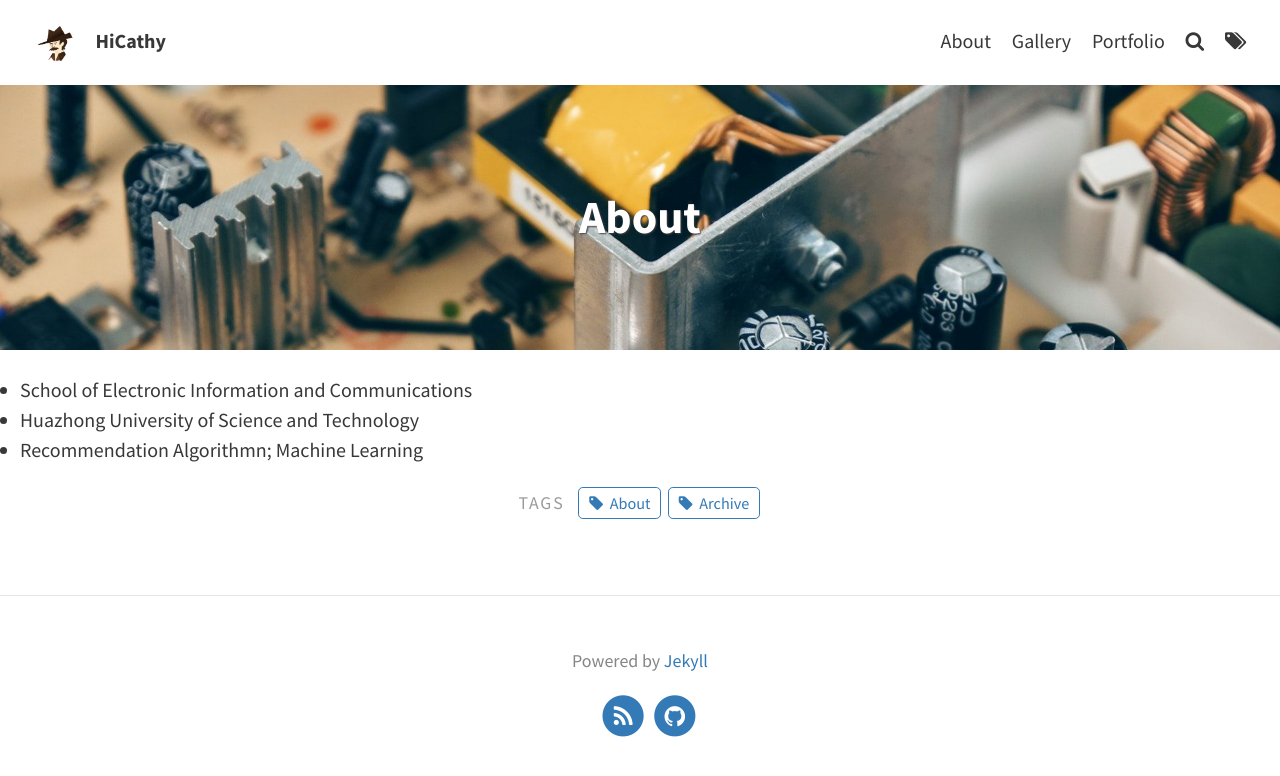
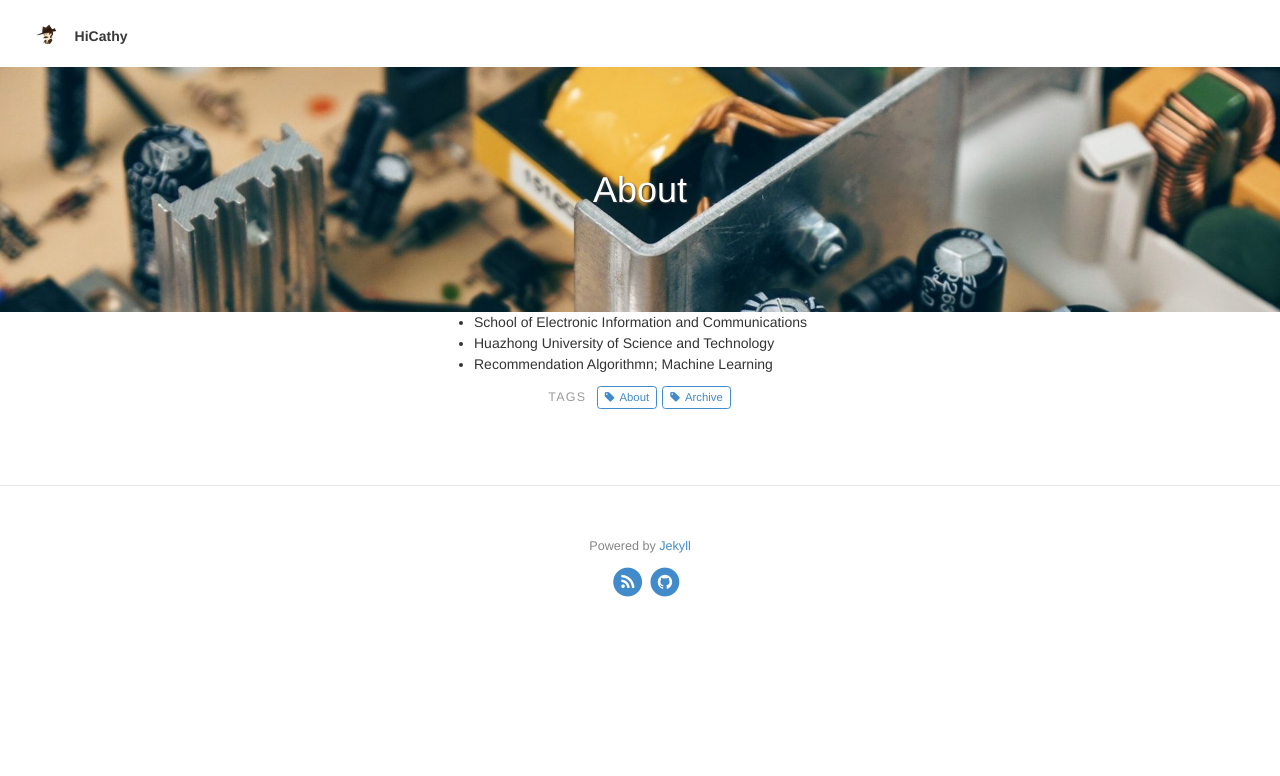
Before and after one commit to CathyForeverYoung/CathyForeverYoung.github.io, a Jekyll site: the page built from pages/about.md, in a window 1280 px wide. Shown: the top 776 px of the page. Built offline with Jekyll 4.4.1, drawn with Linux system fonts in a browser that asks for light colours.

Commit message:
edit page about

```diff
--- a/_layouts/about.html
+++ b/_layouts/about.html
@@ -1,6 +1,7 @@
 ---
 layout: default
 ---
+<link rel="stylesheet" type="text/css" href="{{ site.baseurl }}/assets/css/bootstrap.min.css">
 
 <article {% if page.feature-img %}class="feature-image"{% endif %}>
   	<header id="main" style="background-image: url('{{ site.baseurl }}/{{ page.feature-img }}')">
```
